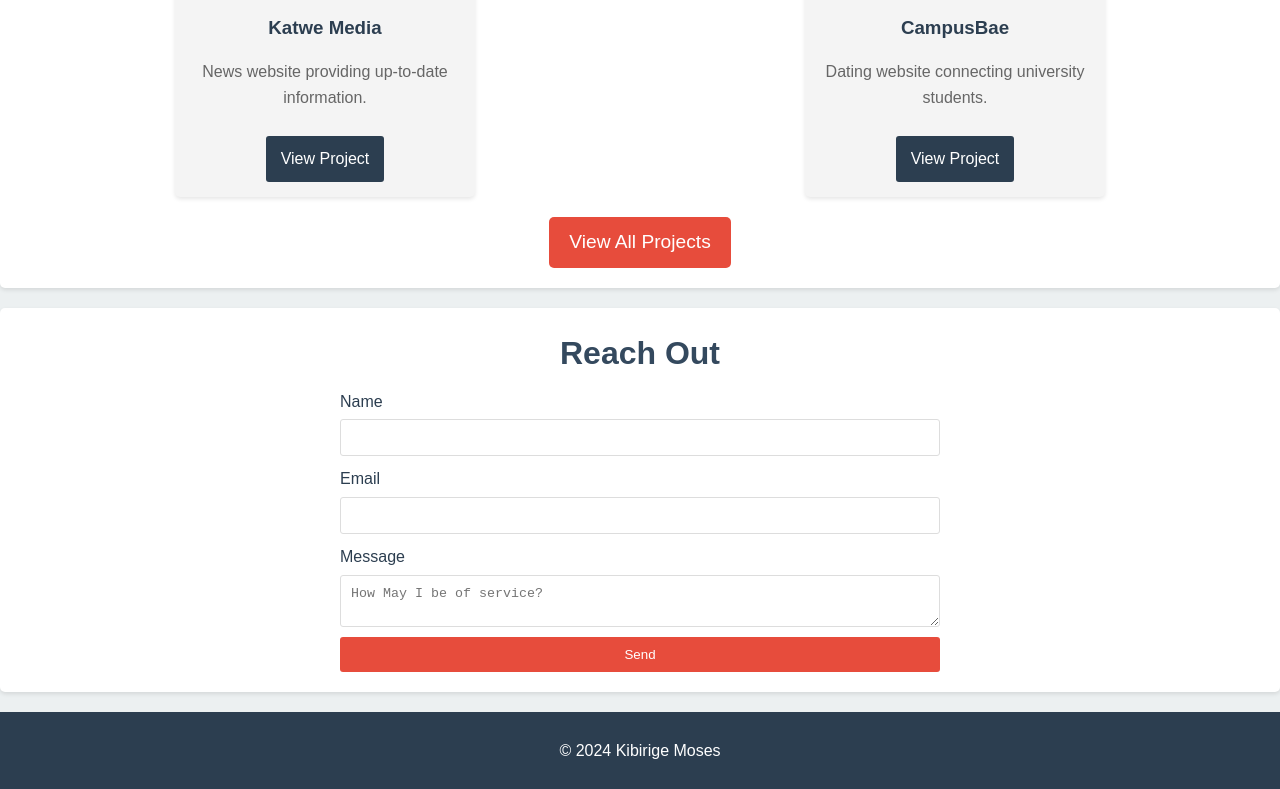
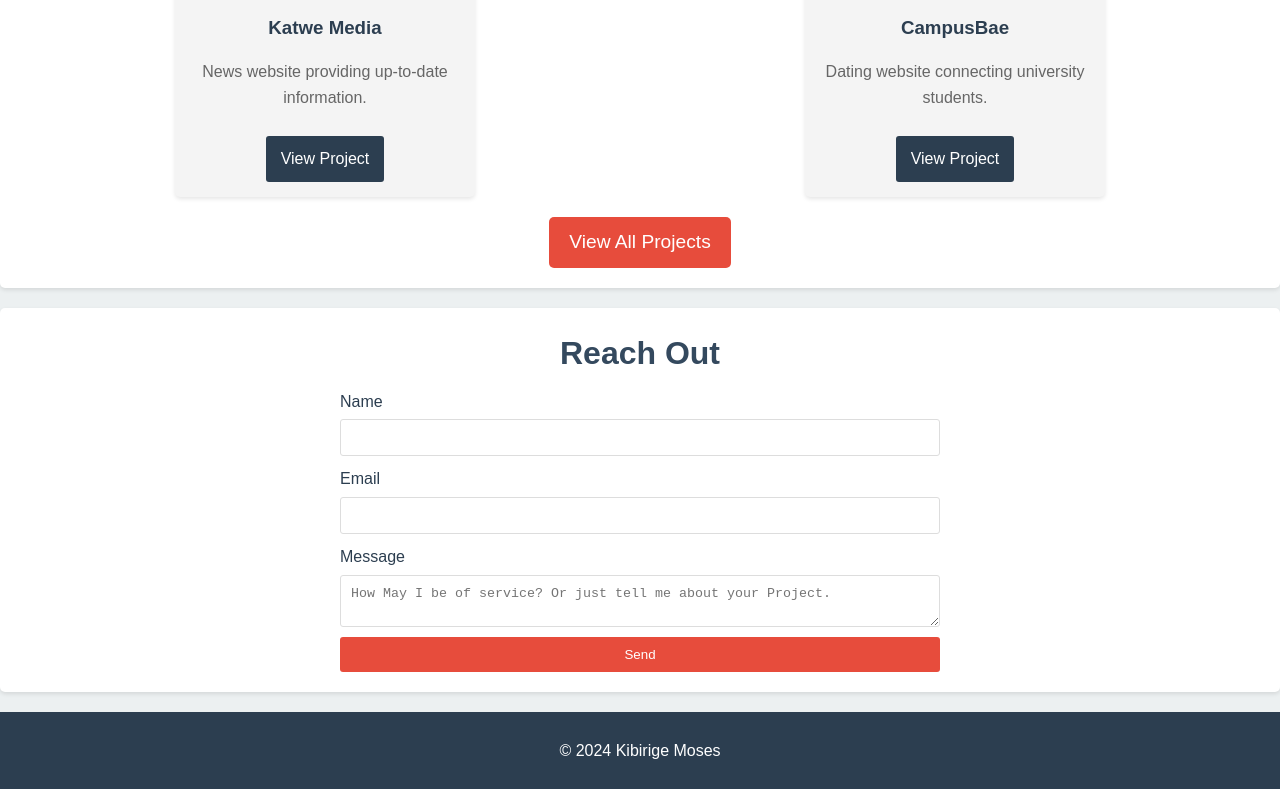
Before and after one commit to mkwiseman/portfolio, a plain HTML site: page index.html in a window 1280 px wide. Shown: the part 2054-2843 px from the top of the page. Drawn offline with Linux system fonts and the light colour scheme.

Commit message:
Update index.html

```diff
--- a/index.html
+++ b/index.html
@@ -113,7 +113,7 @@
             <input type="email" id="email" name="email" required>
 
             <label for="message">Message</label>
-            <textarea id="message" name="message" placeholder="How May I be of service?"required></textarea>
+            <textarea id="message" name="message" placeholder="How May I be of service? Or just tell me about your Project."required></textarea>
 
             <button type="submit">Send</button>
         </form>
```
